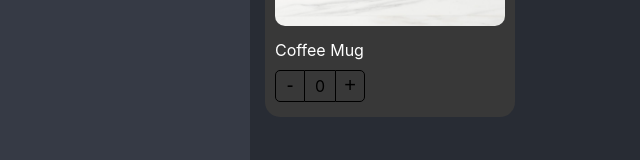
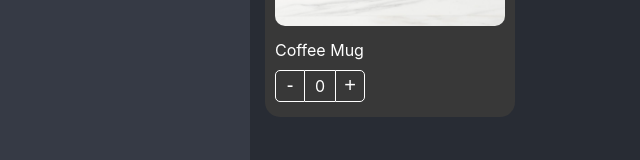
Before and after one commit to adrian1426/ReactTS_ComponentPattern, a React (Create React App) app: page / in a window 1280 px wide. Shown: the part 311-471 px from the top of the page, without its empty margins (0-640 px from the left). Built offline with nearby package versions, Linux system fonts and the light colour scheme.

Commit message:
Extensible style pattern - se agrega className a los botones

```diff
--- a/src/components/common/card/CardActions.tsx
+++ b/src/components/common/card/CardActions.tsx
@@ -2,10 +2,10 @@ import styles from '../../../styles/styles.module.css';
 import { Props } from '../../../interfaces/ChildrenInterface';
 
 const CardActions = (props: Props) => {
-  const { children } = props;
+  const { children, className } = props;
 
   return (
-    <div className={styles.buttonsContainer}>
+    <div className={`${styles.buttonsContainer} ${className}`}>
       {children}
     </div>
   );
--- a/src/components/product/ProductCard.tsx
+++ b/src/components/product/ProductCard.tsx
@@ -21,7 +21,7 @@ const ProductCard = (props: Props) => {
         <Card.Image className='cutom-image' />
         <Card.Title className='text-white' />
 
-        <Card.Actions>
+        <Card.Actions className='custom-actions'>
           <button
             className={styles.buttonMinus}
             onClick={() => increaseCounter(-1)}
--- a/src/styles/custom-styles.css
+++ b/src/styles/custom-styles.css
@@ -11,3 +11,13 @@
   padding: 10px;
   width: calc(100% - 20px);
 }
+
+.custom-actions {
+  color: white;
+}
+
+.custom-actions button,
+.custom-actions div {
+  color: white;
+  border-color: white;
+}
```
